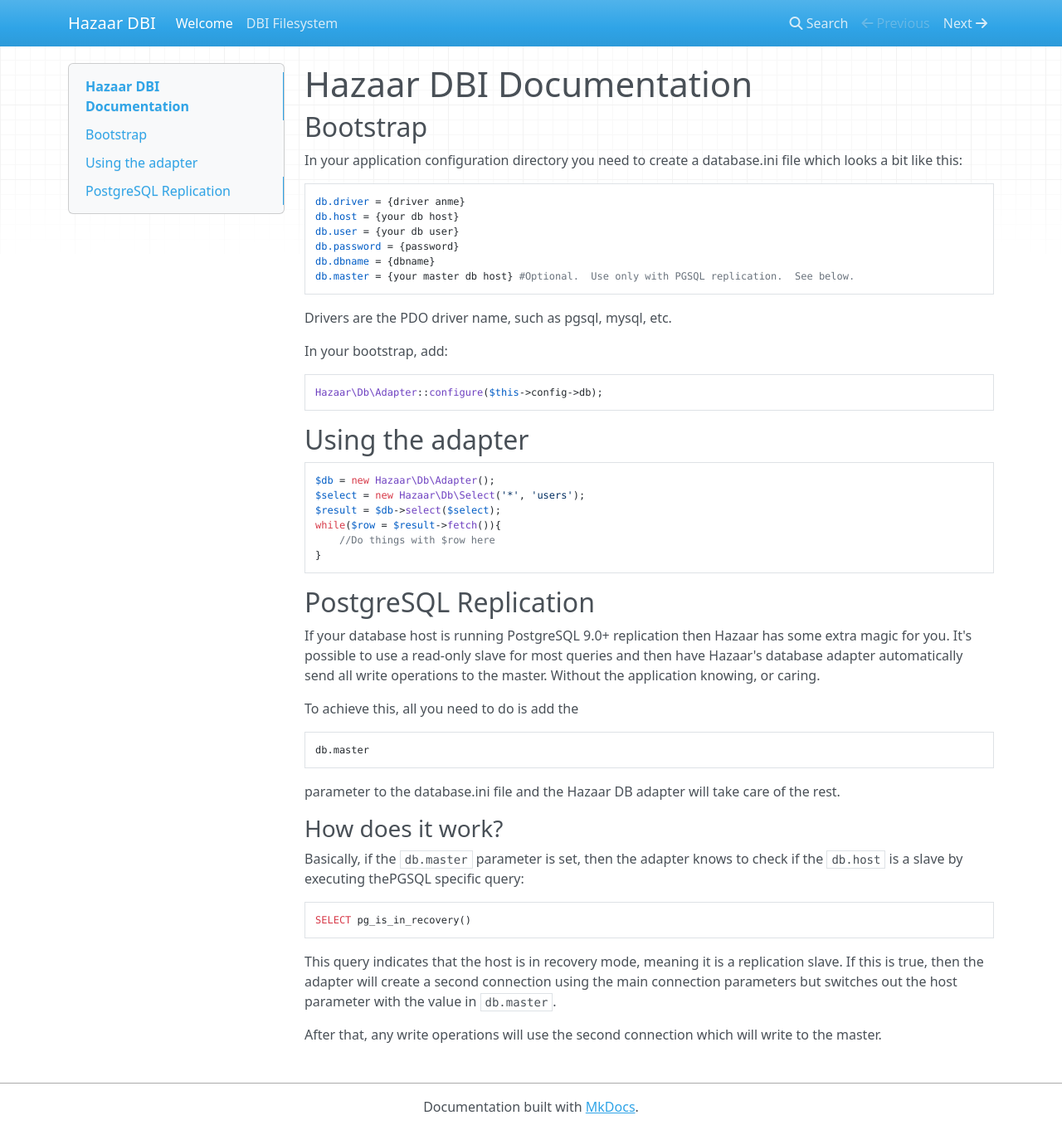
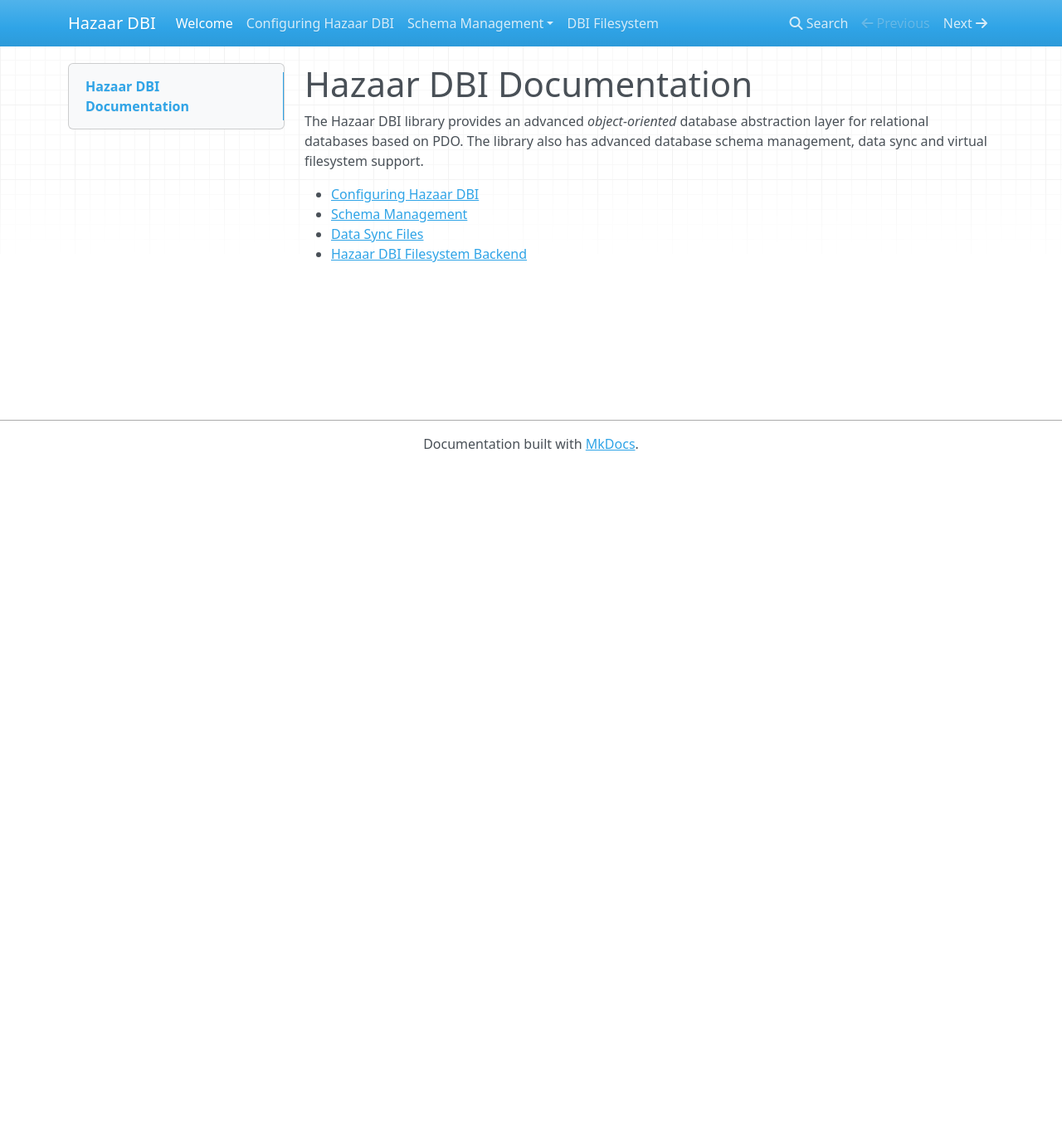
Before and after one commit to JAZ-013/hazaar-dbi, an MkDocs documentation site: the page built from docs/index.md, in a window 1280 px wide and 1362 px high. Shown: the whole window at 83% size. Built offline with MkDocs 1.6.1, drawn with Linux system fonts in a browser that asks for light colours; nearby versions of some CDN libraries; old or Windows-style settings are respelled for this version of MkDocs.

Commit message:
Updated documentation
Added data sync docs and moved some other stuff around.

````diff
--- a/docs/index.md
+++ b/docs/index.md
@@ -1,57 +1,8 @@
 # Hazaar DBI Documentation
 
-## Bootstrap
+The Hazaar DBI library provides an advanced *object-oriented* database abstraction layer for relational databases based on PDO.  The library also has advanced database schema management, data sync and virtual filesystem support.
 
-In your application configuration directory you need to create a database.ini file which looks a bit like this:
-
-```ini
-db.driver = {driver anme}
-db.host = {your db host}
-db.user = {your db user}
-db.password = {password}
-db.dbname = {dbname}
-db.master = {your master db host} #Optional.  Use only with PGSQL replication.  See below.
-```
-
-Drivers are the PDO driver name, such as pgsql, mysql, etc.
-
-In your bootstrap, add:
-
-```php
-Hazaar\Db\Adapter::configure($this->config->db);
-```
-
-## Using the adapter
-
-```php
-$db = new Hazaar\Db\Adapter();
-$select = new Hazaar\Db\Select('*', 'users');
-$result = $db->select($select);
-while($row = $result->fetch()){
-    //Do things with $row here
-}
-```
-
-## PostgreSQL Replication
-
-If your database host is running PostgreSQL 9.0+ replication then Hazaar has some extra magic for you. It's possible to use a read-only slave for most queries and then have Hazaar's database adapter automatically send all write operations to the master. Without the application knowing, or caring.
-
-To achieve this, all you need to do is add the
-
-```ini
-db.master
-```
-
-parameter to the database.ini file and the Hazaar DB adapter will take care of the rest.
-
-### How does it work?
-
-Basically, if the `db.master` parameter is set, then the adapter knows to check if the `db.host` is a slave by executing thePGSQL specific query:
-
-```sql
-SELECT pg_is_in_recovery()
-```
-
-This query indicates that the host is in recovery mode, meaning it is a replication slave. If this is true, then the adapter will create a second connection using the main connection parameters but switches out the host parameter with the value in `db.master`.
-
-After that, any write operations will use the second connection which will write to the master.
+* [Configuring Hazaar DBI](configure.md)
+* [Schema Management](schema_manager.md)
+* [Data Sync Files](data_sync.md)
+* [Hazaar DBI Filesystem Backend](filesystem.md)
--- a/mkdocs.yml
+++ b/mkdocs.yml
@@ -2,6 +2,11 @@ site_name: Hazaar DBI
 docs_dir: docs
 pages:
   - Welcome: index.md
+  - Configuring Hazaar DBI: configure.md
+  - Schema Management:
+    - Overview: schema_manager.md
+    - Data Sync Files: data_sync.md
   - DBI Filesystem: filesystem.md
+
 markdown_extensions:
     - admonition
````
Also changed, not shown: docs/configure.md (added, +57 -0 lines), docs/data_sync.md (added, +204 -0 lines), docs/schema_manager.md (added, +3 -0 lines).
